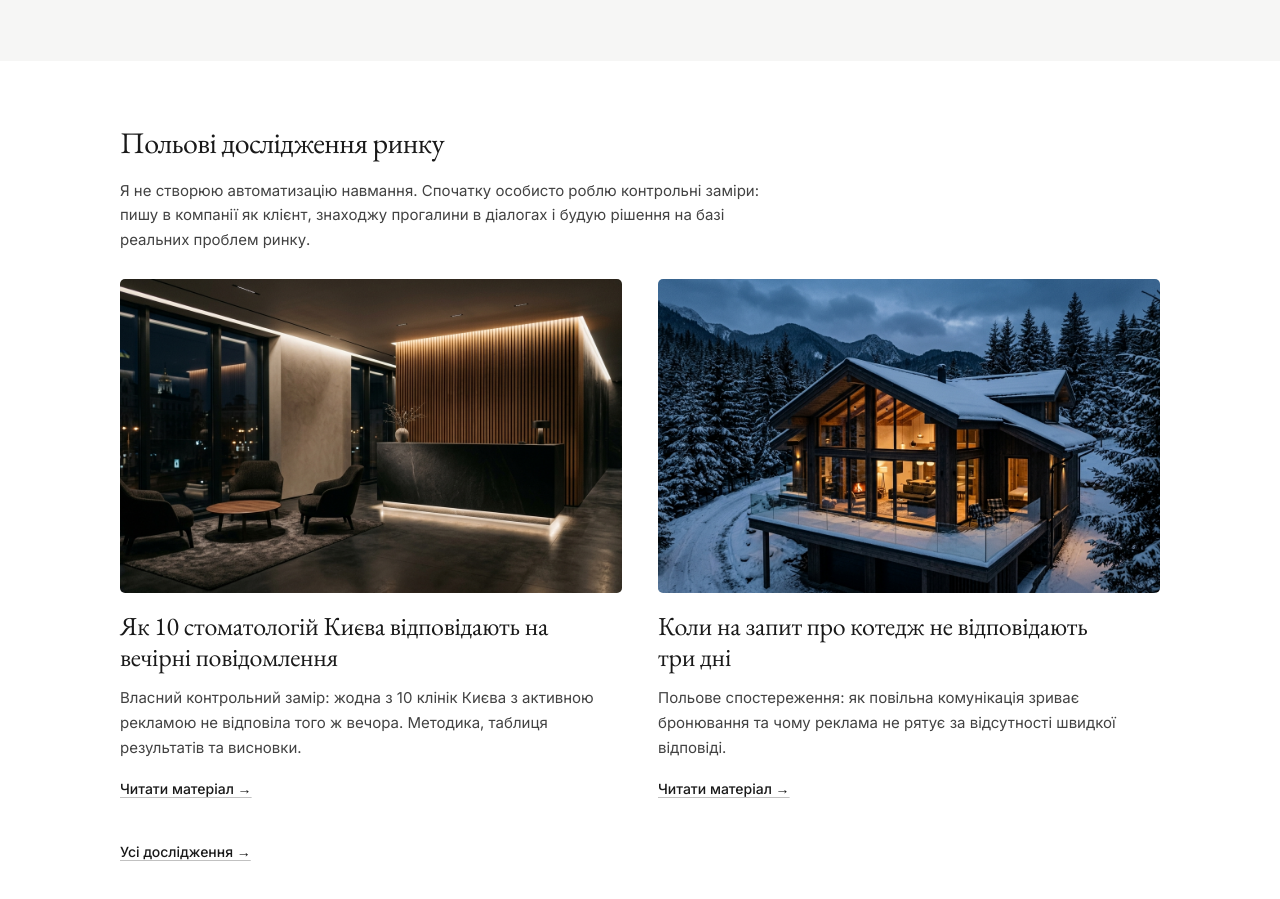
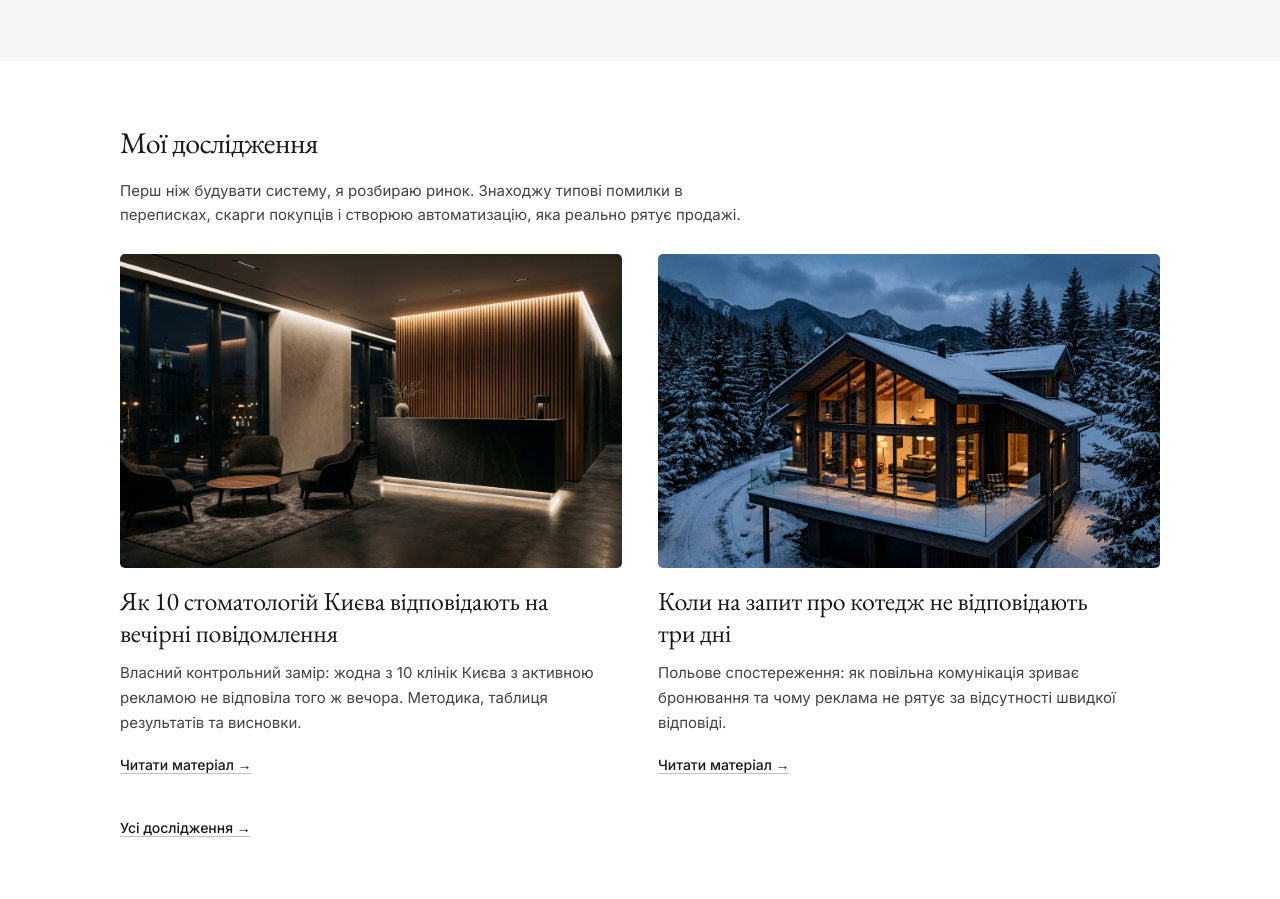
Before and after one commit to Kgorya/goria-site, a website: page index.html in a window 1280 px wide. Shown: the part 1751-2650 px from the top of the page. Drawn offline with Linux system fonts and the light colour scheme.

Commit message:
Оновлено заголовок та опис блоку 'Мої дослідження'

```diff
--- a/index.html
+++ b/index.html
@@ -18,7 +18,7 @@
     <h3><a href="/products/dental-assistant/">AI-асистент для стоматології</a></h3><p>Відповідає пацієнтам за 30 секунд, консультує за послугами, допомагає обрати час і передає заявку адміністратору.</p><a class="text-link" href="/products/dental-assistant/">Детальніше →</a></article><article class="product-card"><a class="product-card-image" href="/products/shopify-preorder/" tabindex="-1" aria-hidden="true"><img src="/assets/img/digital-studio.jpg" width="1200" height="675" alt="" loading="lazy"></a>
     <h3><a href="/products/shopify-preorder/">Передзамовлення для Shopify</a></h3><p>Зберігає запит на товар у Shopify та миттєво сповіщає менеджерів у Telegram, не втрачаючи клієнтів.</p><a class="text-link" href="/products/shopify-preorder/">Детальніше →</a></article></div></section>
 <section class="section-surface" id="how"><div class="section shell"><div class="work-layout"><div class="work-intro"><h2>Як проходить запуск</h2><p>Не ламаю поточні процеси вашої команди. Обираю один канал, узгоджую правила відповідей і особисто перевіряю систему на реальних зверненнях.</p><a class="text-link" href="/resources/automation-test/">Почати з аудиту →</a></div><ol class="work-steps"><li><span>01</span><div><h3>Аудит діалогів і правил</h3><p>Аналізую реальні переписки. Знаходжу, де губляться ліди, які питання повторюються щодня і де обов’язково потрібна людина.</p></div></li><li><span>02</span><div><h3>Збірка та перевірка сценаріїв</h3><p>Підключаю канал до бази знань. Налаштовую тон спілкування та перевіряю систему на нестандартних і складних запитах.</p></div></li><li><span>03</span><div><h3>Пілот у бойовому каналі</h3><p>Запускаю асистента в роботу. Заміряю швидкість відповіді, контролюю перші заявки та особисто супроводжую систему після старту.</p></div></li></ol></div></div></section>
-<section class="section shell" id="research"><div class="section-heading"><h2>Польові дослідження ринку</h2><p>Я не створюю автоматизацію навмання. Спочатку особисто роблю контрольні заміри: пишу в компанії як клієнт, знаходжу прогалини в діалогах і будую рішення на базі реальних проблем ринку.</p></div><div class="journal-grid"><article class="journal-card">
+<section class="section shell" id="research"><div class="section-heading"><h2>Мої дослідження</h2><p>Перш ніж будувати систему, я розбираю ринок. Знаходжу типові помилки в переписках, скарги покупців і створюю автоматизацію, яка реально рятує продажі.</p></div><div class="journal-grid"><article class="journal-card">
     <a class="journal-image" href="/blog/kyiv-dentistry/" tabindex="-1" aria-hidden="true"><img src="/assets/img/clinic-reception.jpg" alt="" width="1200" height="675" loading="lazy"></a>
 
     <h3><a href="/blog/kyiv-dentistry/">Як 10 стоматологій Києва відповідають на вечірні повідомлення</a></h3><p>Власний контрольний замір: жодна з 10 клінік Києва з активною рекламою не відповіла того ж вечора. Методика, таблиця результатів та висновки.</p>
```
Also changed, not shown: pages/home.html (+1 -1 lines).
